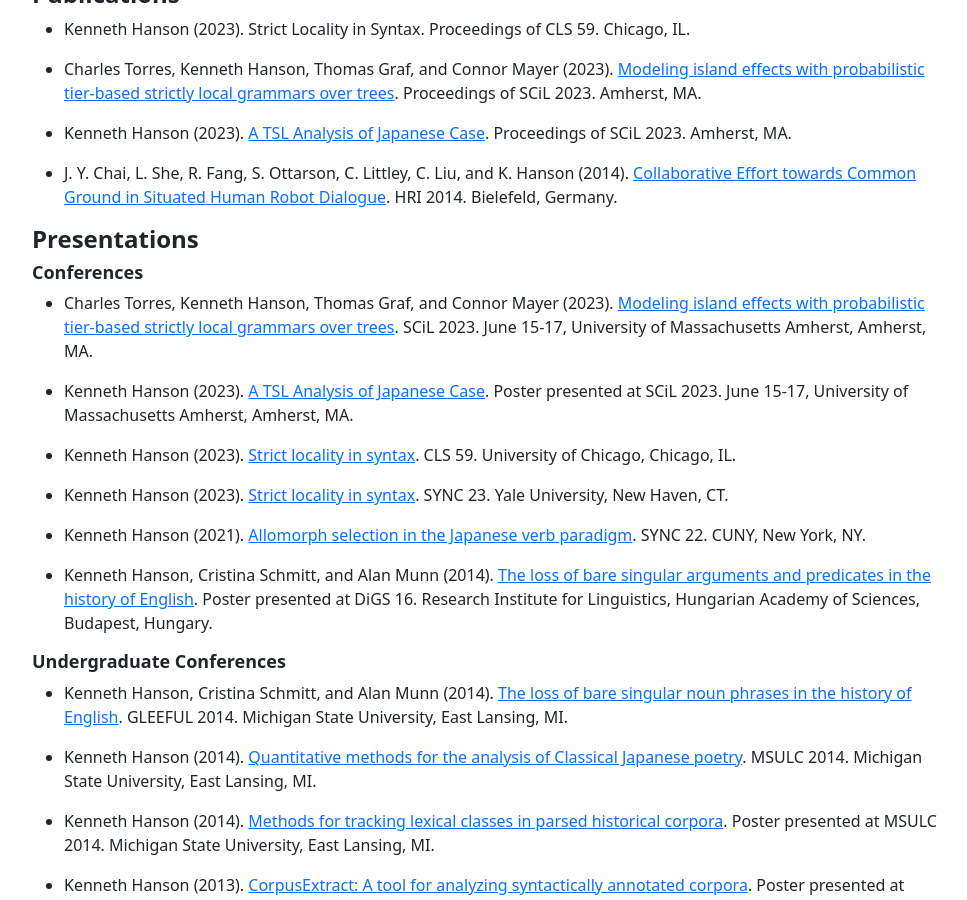
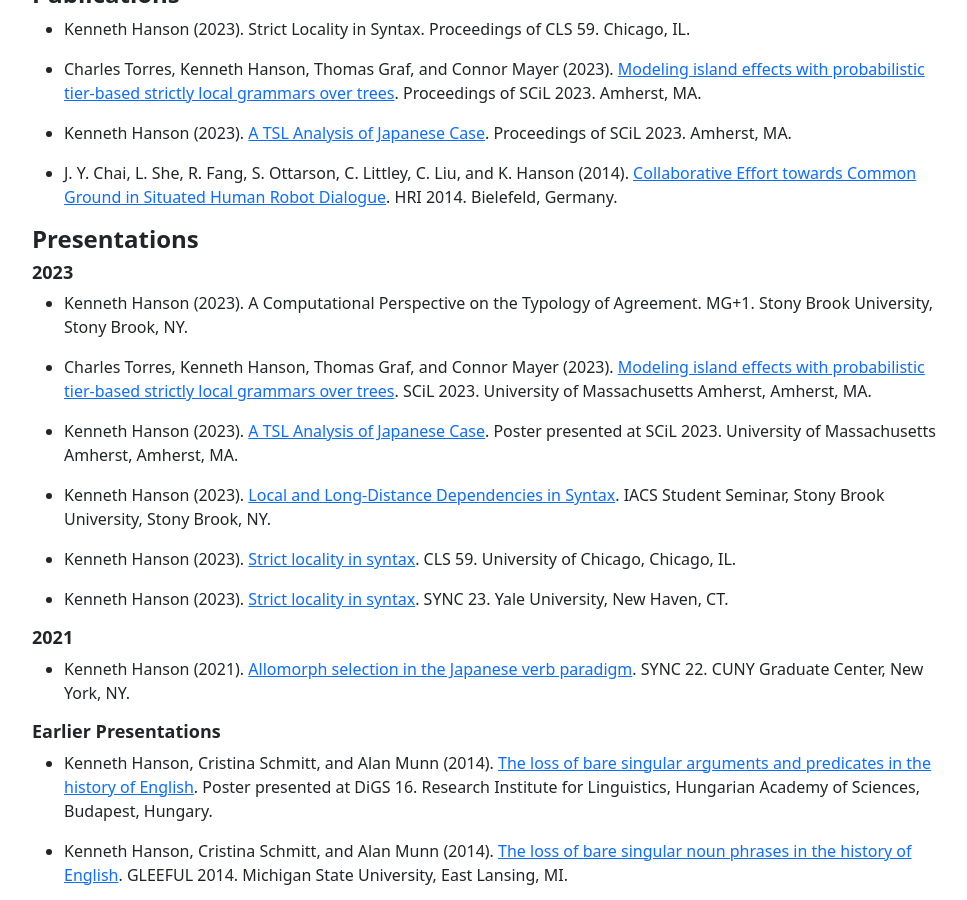
Before and after one commit to khanson679/khanson679.github.io, a Jekyll site: the page built from index.md, in a window 1280 px wide and 900 px high, scrolled down 399 px. Shown: the whole window, without its empty margins (150-1117 px from the left). Built offline with Jekyll 4.4.1, drawn with Linux system fonts in a browser that asks for light colours.

Commit message:
Add IACS and MG+1 talks.

```diff
--- a/index.md
+++ b/index.md
@@ -28,21 +28,27 @@ Some other interests of mine include: music (piano, [marimba][], music theory),
 
 ## Presentations
 
-### Conferences
+### 2023
 
-* Charles Torres, Kenneth Hanson, Thomas Graf, and Connor Mayer (2023). [Modeling island effects with probabilistic tier-based strictly local grammars over trees](/files/torres-etal-scil2023-slides-pTreeTSL.pdf). SCiL 2023. June 15-17, University of Massachusetts Amherst, Amherst, MA.
+* Kenneth Hanson (2023). A Computational Perspective on the Typology of Agreement. MG+1. Stony Brook University, Stony Brook, NY.
 
-* Kenneth Hanson (2023). [A TSL Analysis of Japanese Case](/files/hanson-scil2023-poster.pdf). Poster presented at SCiL 2023. June 15-17, University of Massachusetts Amherst, Amherst, MA.
+* Charles Torres, Kenneth Hanson, Thomas Graf, and Connor Mayer (2023). [Modeling island effects with probabilistic tier-based strictly local grammars over trees](/files/torres-etal-scil2023-slides-pTreeTSL.pdf). SCiL 2023. University of Massachusetts Amherst, Amherst, MA.
+
+* Kenneth Hanson (2023). [A TSL Analysis of Japanese Case](/files/hanson-scil2023-poster.pdf). Poster presented at SCiL 2023. University of Massachusetts Amherst, Amherst, MA.
+
+* Kenneth Hanson (2023). [Local and Long-Distance Dependencies in Syntax](/files/hanson-iacs2023-local-ld-syntax.pdf). IACS Student Seminar, Stony Brook University, Stony Brook, NY.
 
 * Kenneth Hanson (2023). [Strict locality in syntax](/files/hanson-cls-2023-slides.pdf). CLS 59. University of Chicago, Chicago, IL.
 
 * Kenneth Hanson (2023). [Strict locality in syntax](/files/hanson-sync-2023-sl-in-syntax-slides.pdf). SYNC 23. Yale University, New Haven, CT.
 
-* Kenneth Hanson (2021). [Allomorph selection in the Japanese verb paradigm](/files/hanson-sync2021-jpnvb-pres.pdf). SYNC 22. CUNY, New York, NY.
+### 2021
+
+* Kenneth Hanson (2021). [Allomorph selection in the Japanese verb paradigm](/files/hanson-sync2021-jpnvb-pres.pdf). SYNC 22. CUNY Graduate Center, New York, NY.
+
+### Earlier Presentations
 
 * Kenneth Hanson, Cristina Schmitt, and Alan Munn (2014). [The loss of bare singular arguments and predicates in the history of English](/files/hanson-etal-digs-2014-poster.pdf). Poster presented at DiGS 16. Research Institute for Linguistics, Hungarian Academy of Sciences, Budapest, Hungary.
-
-### Undergraduate Conferences
 
 * Kenneth Hanson, Cristina Schmitt, and Alan Munn (2014). [The loss of bare singular noun phrases in the history of English](/files/hanson-etal-gleeful2014-pres-bare-nps.pdf). GLEEFUL 2014. Michigan State University, East Lansing, MI.
 
```
Also changed, not shown: 1 other file.
